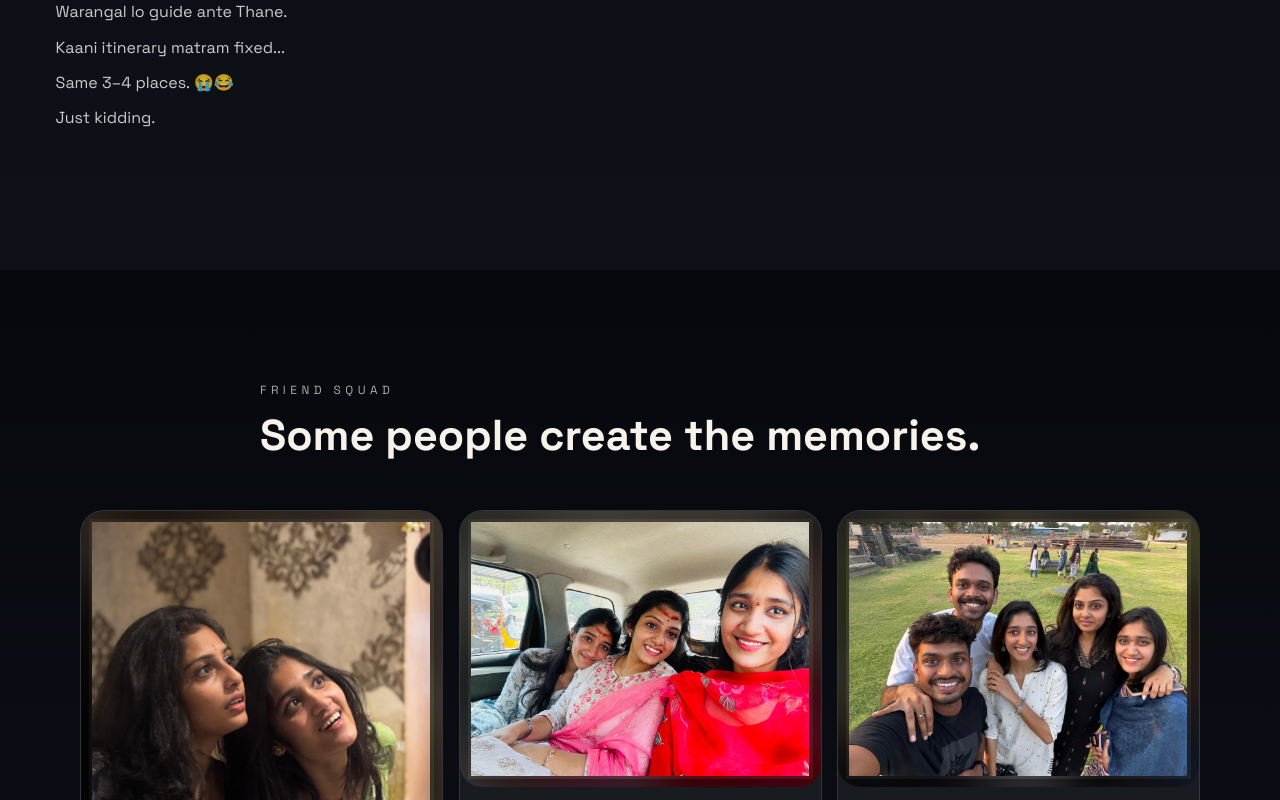
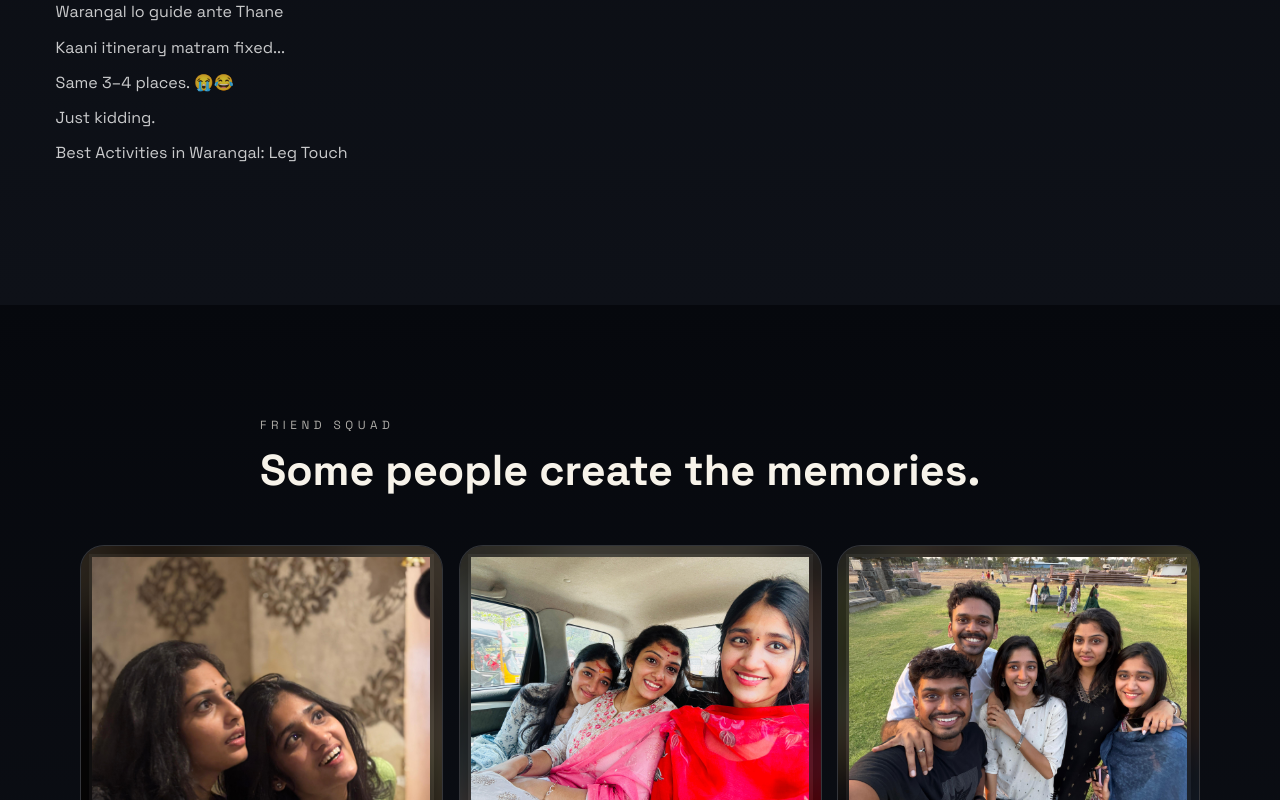
Before and after one commit to keiraa/Adi, a React (Vite) app: page / in a window 1280 px wide. Shown: the part 8496-9296 px from the top of the page. Built offline with nearby package versions, Linux system fonts and the light colour scheme.

Commit message:
small change

```diff
--- a/src/components/LocalGuide.jsx
+++ b/src/components/LocalGuide.jsx
@@ -13,10 +13,11 @@ export default function LocalGuide() {
         <ImageWithFallback src={`${import.meta.env.BASE_URL}warangal-trip.jpg`} alt="Trip postcard" className="postcard-image" />
         <div className="postcard-content">
           <div className="memory-tag">Professional Guide. 😌</div>
-          <p>Warangal lo guide ante Thane.</p>
+          <p>Warangal lo guide ante Thane</p>
           <p>Kaani itinerary matram fixed...</p>
           <p>Same 3–4 places. 😭😂</p>
           <p>Just kidding.</p>
+          <p>Best Activities in Warangal: Leg Touch</p>
         </div>
       </Reveal>
     </section>
```
